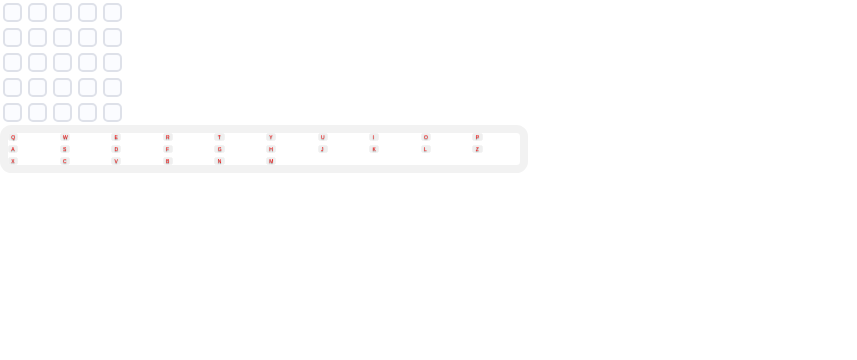
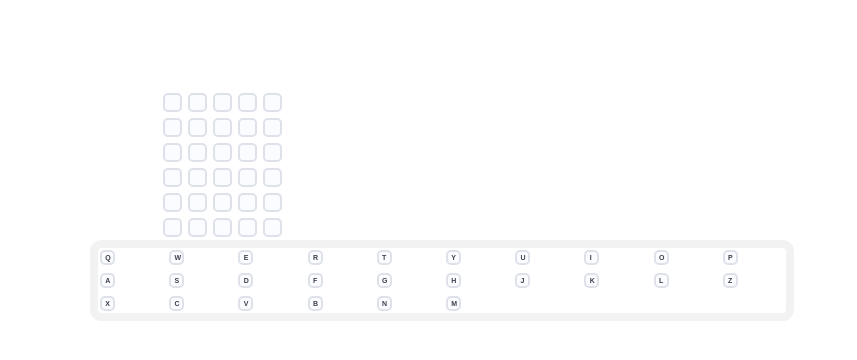
Before and after one commit to nadavlie/woordle_project_, a React (Create React App) app: page / in a window 1280 px wide. Shown: the top 360 px of the page, without its empty margins (0-857 px from the left). Built offline with nearby package versions, Linux system fonts and the light colour scheme.

Commit message:
adding logic and externalizing components

```diff
--- a/src/App.js
+++ b/src/App.js
@@ -1,45 +1,44 @@
 import KeyBoard from "./components/KeyBoard";
 import styled from "styled-components";
+import Row from "./components/Row";
+import React, { useState } from "react";
+
+const QWERTY = `QWERTYUIOPASDFGHJKLZXCVBNM`.split("");
+// hard coding the keyboard
+
+// styling whole game layout
+
+const GuessingArea = styled.div`
+  display: grid;
+  grid-template-columns: 1fr;
+`;
+const FullGuessingArea = (
+  <GuessingArea>
+    <Row />
+    <Row />
+    <Row />
+    <Row />
+    <Row />
+    <Row />
+  </GuessingArea>
+);
+const ContainerWrapper = styled.div`
+  margin: 90px;
+  width: 55%;
+`;
 
 export default function App() {
-  // main sending properties for keyboard!
-  const QWERTY = `QWERTYUIOPASDFGHJKLZXCVBNM`.split("");
-  const Inputsingle = styled.div`
-    justify-content: center;
-    align-items: center;
-    border: 2px solid #dee1e9;
-    font-size: 28px;
-    font-weight: 700;
-    height: 15px;
-    margin: 3px;
-    text-transform: uppercase;
-    width: 15px;
-    border-radius: 5px;
-    color: #393e4c;
-    background: #fbfcff;
-    //sup{top:-1.5em;width:0;font-size:11px
-  `;
-  const RowWrapper = styled.div`
-    display: flex;
-  `;
-  const CompleteRow = (
-    <RowWrapper>
-      <Inputsingle />
-      <Inputsingle />
-      <Inputsingle />
-      <Inputsingle />
-      <Inputsingle />
-    </RowWrapper>
-  );
+  let [currentGuess, setcurrentGuess] = useState("");
+
+  function UserInputHandler(letter) {
+    setcurrentGuess(currentGuess + letter);
+    console.log("was clicked-->", currentGuess);
+  }
 
   return (
-    <div>
-      {CompleteRow}
-      {CompleteRow}
-      {CompleteRow}
-      {CompleteRow}
-      {CompleteRow}
-      <KeyBoard QWERTY={QWERTY} />
-    </div>
+    <ContainerWrapper>
+      {FullGuessingArea}
+      <KeyBoard QWERTY={QWERTY} fun={UserInputHandler} />
+    </ContainerWrapper>
   );
 }
--- a/src/components/Button.js
+++ b/src/components/Button.js
@@ -2,26 +2,23 @@
 // --> of the game itself-->
 // --> special keys will be enter and delete! with uniwue styling!
 // dosnt import nothing only exports!
-import React from "react";
 
 import styled from "styled-components";
-
-export function Button(props) {
-  // styling the button with styled!
-  const Button315 = styled.button`
-      width: 10px;
-      font-size: 5px;
-      text-align: center;
-      line-height: 0.8;
-      color: red;
-      cursor: pointer;
-      border-color: #f2f2f2;
-      border-style: solid;
-      text-shadow: 0 0.5px 1px #777, 0 2px 6px #f2f2f2;
-      border-width: 1px;
-      border-radius: 2.5px;
-      font-family: sans-serif;
-      padding-left:2.3px;
+const Button315 = styled.button`
+    justify-content: center;
+    align-items: center;
+    border: 2px solid #dee1e9;
+    font-size: 7px;
+    font-weight: 700;
+    height: 15px;
+    margin: 2px;
+    text-transform: uppercase;
+    width: 15px;
+    border-radius: 5px;
+    color: #393e4c;
+    padding-left:3.3px;
+    background: #fbfcff;
+    //sup{top:-1.5em;width:0;font-size:11px
       transition: box-shadow 0.3s ease, transform 0.15s ease;
       box-shadow: 0 0 1px #888, 0 1px 0 #fff, 0 6px 0 #c0c0c0,
         0 8px 17px rgba(#444, 0.4), 2px 1px 4px rgba(#444, 0.25),
@@ -43,5 +40,12 @@ export function Button(props) {
    }
     }
   `;
-  return <Button315>{props.letter}</Button315>;
+
+export default function Button(props) {
+  // styling the button with styled extension!
+
+  function ClickHandler() {
+    props.down(props.letter);
+  }
+  return <Button315 onClick={ClickHandler}>{props.letter}</Button315>;
 }
--- a/src/components/KeyBoard.js
+++ b/src/components/KeyBoard.js
@@ -1,27 +1,30 @@
 // a list of keyboard letters and controld-->
 // -->will send each button to unique dynamic style using styled!
 // -->return the keyboard nicely
-import { Button } from "./Button";
+import Button from "./Button";
 import yosi from "styled-components";
-
-export default function keyBoard(props) {
 const Wraper = yosi.div`
 display:grid;
 grid-template-columns: repeat(10, 1fr);
 gap: 4px;
-
-    height:30%;
-    width:40%;
+height:50%;
 border-color: #f2f2f2;
 border-style: solid;
 border-width: 8px;
 border-radius: 11.5px;
+// padding-left:30px;
+// padding-right:54px;
+// margin-left:30px;
+// margin-right:30px;
+    `;
 
-        `;
+export default function keyBoard(props) {
+  // styling the Keyboard with styled extension!
+
   return (
     <Wraper>
       {props.QWERTY.map((item) => (
-        <Button letter={item} />
+        <Button letter={item} down={props.fun} key={item} />
       ))}
     </Wraper>
   );
--- /dev/null
+++ b/src/components/Row.js
@@ -0,0 +1,35 @@
+import styled from "styled-components";
+const CharInRow = styled.div`
+  justify-content: center;
+  align-items: center;
+  border: 2px solid #dee1e9;
+  font-size: 28px;
+  font-weight: 700;
+  height: 15px;
+  margin: 3px;
+  text-transform: uppercase;
+  width: 15px;
+  border-radius: 5px;
+  color: #393e4c;
+  background: #fbfcff;
+  //sup{top:-1.5em;width:0;font-size:11px
+`;
+const RowWrapper = styled.div`
+  display: flex;
+  // padding-left: 16px;
+  // padding-bottom: 2.5px;
+  padding-left: 70px;
+`;
+const CompleteRow = (
+  <RowWrapper>
+    <CharInRow />
+    <CharInRow />
+    <CharInRow />
+    <CharInRow />
+    <CharInRow />
+  </RowWrapper>
+);
+
+export default function Row(props) {
+  return CompleteRow;
+}
```
Lines whose indentation alone changed are shown as unchanged.
